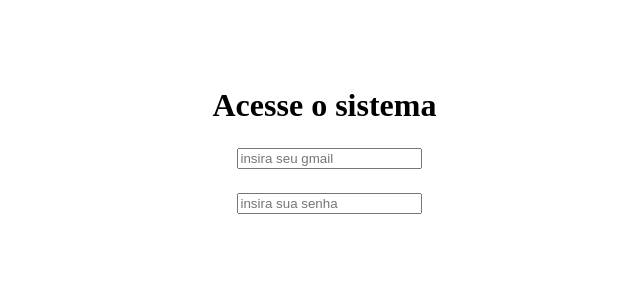
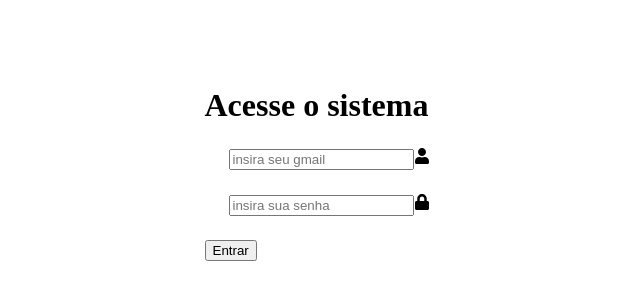
Before and after one commit to Andrescimentoo/react_LoginPage, a React (Vite) app in the folder login-page/: page / in a window 1280 px wide. Shown: the part 174-474 px from the top of the page, without its empty margins (311-951 px from the left). Built offline with nearby package versions, Linux system fonts and the light colour scheme.

Commit message:
Feat:adicionando icones nos inputs

```diff
--- a/login-page/components/login.jsx
+++ b/login-page/components/login.jsx
@@ -1,4 +1,4 @@
-import React from 'react'
+import { FaUser,FaLock } from "react-icons/fa"
 
  const Login = () => {
   return (
@@ -7,10 +7,13 @@ import React from 'react'
             <h1>Acesse o sistema</h1>
             <div class = "email">
                 <input type="email" placeholder='insira seu gmail' />
+                <FaUser class="icons"/>
             </div>
             <div class="pass">
                 <input type="password" placeholder='insira sua senha'/>
+                <FaLock class="icon"/>
             </div>
+            <button>Entrar</button>
       </form>
     </div>
   )
```
